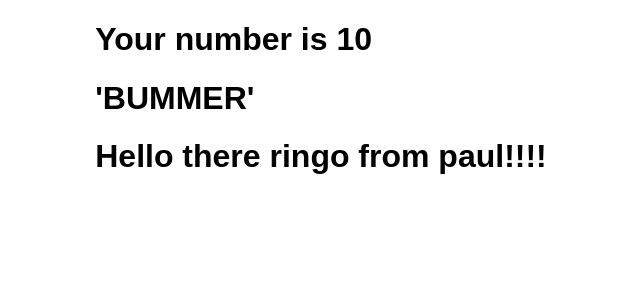
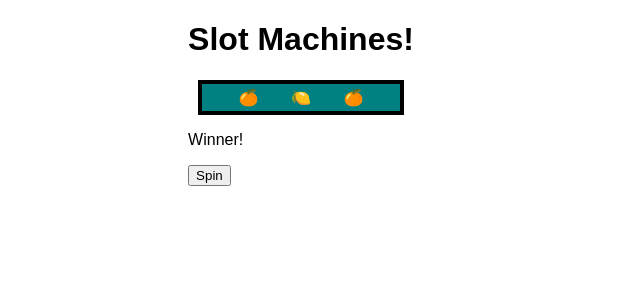
Before and after one commit to shakestuffup73/react-playground, a React (Create React App) app: page / in a window 1280 px wide. Shown: the top 300 px of the page, without its empty margins (339-979 px from the left). Built offline with nearby package versions, Linux system fonts and the light colour scheme.

Commit message:
style slot row

```diff
--- a/src/App.js
+++ b/src/App.js
@@ -1,9 +1,11 @@
 import './App.css'
-import Num from './components/numPicker/Num.jsx'
+import Machine from './components/machine/Machine.jsx'
+// import Friend from './components/friend/Friend.jsx'
+// import Num from './components/numPicker/Num.jsx'
 
 
 // function component
-function App() {
+function App({s1, s2, s3}) {
   // const things = ['water', 'cattle', 'poptarts', 'sadness']
   // const listOfThings = things.map((thing, idx) => <li key={idx}>{thing}</li>)
   // const puppies = [
@@ -37,10 +39,18 @@ function App() {
       {/* <ul>{listOfThings}</ul> */}
       {/* <ul>{puppiesList}</ul> */}
       {/* can also write it this way */}
-      <ul>
         {/* {things.map(thing => <li key={thing}>{thing}</li>)} */}
-        <Num />
-      </ul>
+        {/* <Num /> */}
+      <h1>Slot Machines!</h1>
+      <Machine
+        s1={s1}
+        s2={s2}
+        s3={s3}
+      />
+      {/* <Friend
+        name='Joe'
+        hobbies={['Piano', 'Dance', 'Soccer']}
+      /> */}
     </div>
   )
 }
--- /dev/null
+++ b/src/components/friend/Friend.jsx
@@ -0,0 +1,15 @@
+const Friend = (props) => {
+
+  const { name, hobbies } = props
+
+  return (
+    <>
+      <div>
+        <h1>{name}</h1>
+        <h1>{hobbies.map(h => <li>{h}</li>)}</h1>
+      </div>
+    </>
+  );
+}
+
+export default Friend;
--- /dev/null
+++ b/src/components/machine/Machine.jsx
@@ -0,0 +1,38 @@
+// import { React, useState, useEffect } from 'react'
+import styles from '../machine/Machine.module.css'
+
+const Machine = ({ s1, s2, s3 }) => {
+
+  // const [row, setRow] = useState([])
+
+  const winner = (s1 === s2) && (s2 === s3)
+  const fruits = ['🍒', '🍊', '🍋']
+  s1 = fruits[Math.floor(Math.random() * fruits.length)]
+  s2 = fruits[Math.floor(Math.random() * fruits.length)]
+  s3 = fruits[Math.floor(Math.random() * fruits.length)]
+
+  // const spin = {
+
+  //   return {
+
+  //   }
+  //   setRow([s1, s2, s3])
+  // }
+
+  // useEffect(() => {
+  // }, [setRow])
+
+  return (
+    <>
+      <div className={styles.row}>
+        <div>{s1}</div>
+        <div>{s2}</div>
+        <div>{s3}</div>
+      </div>
+        <p>{winner ? 'Winner!' : 'Loser!'}</p>
+        <button>Spin</button>
+    </>
+  )
+}
+
+export default Machine
--- /dev/null
+++ b/src/components/machine/Machine.module.css
@@ -0,0 +1,10 @@
+.row {
+  display: flex;
+  flex-direction: row;
+  justify-content: space-evenly;
+  align-items: flex-start;
+  background-color: teal;
+  border: 4px solid black;
+  margin: 10px;
+  padding: 4px;
+}
```
